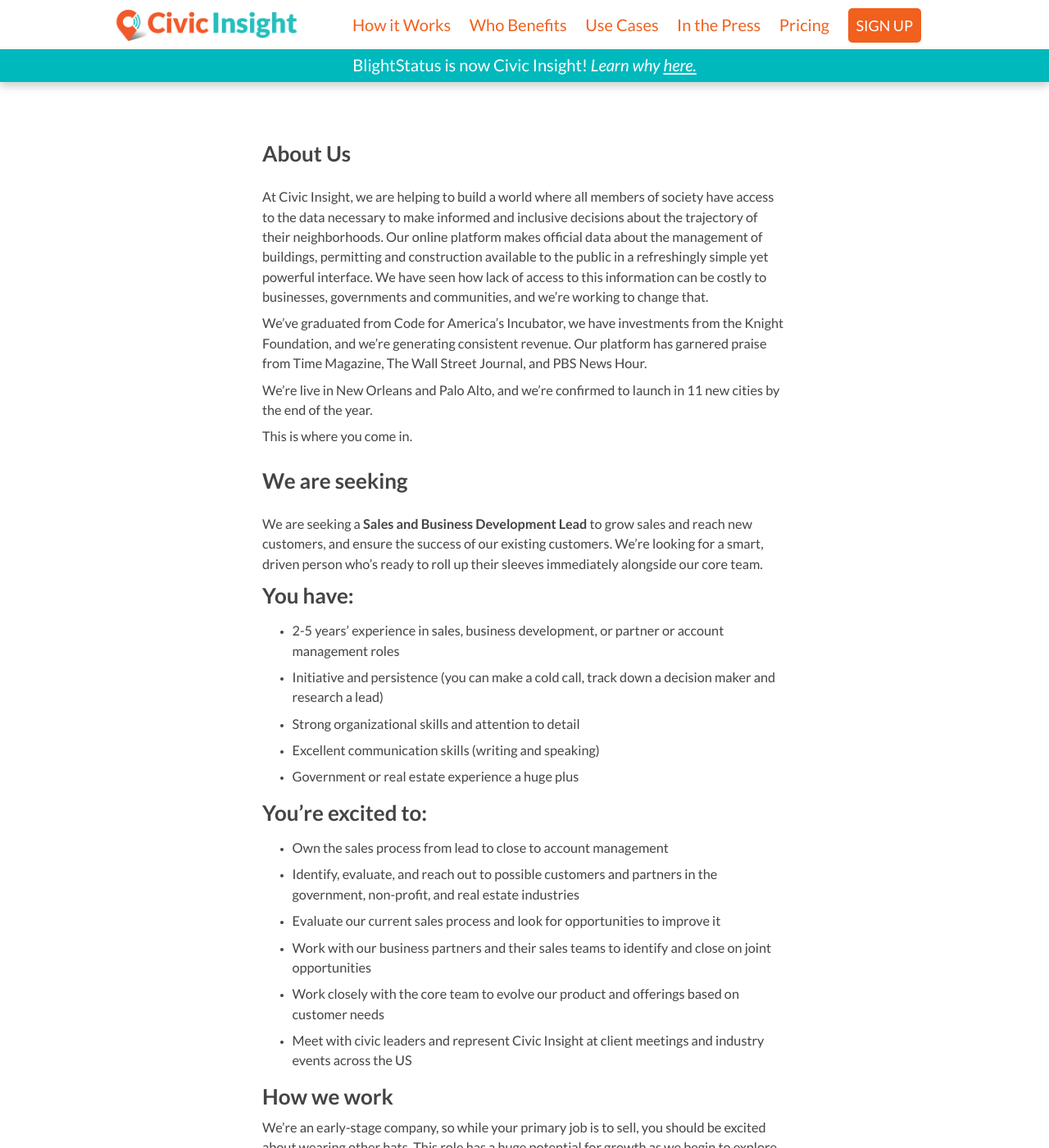
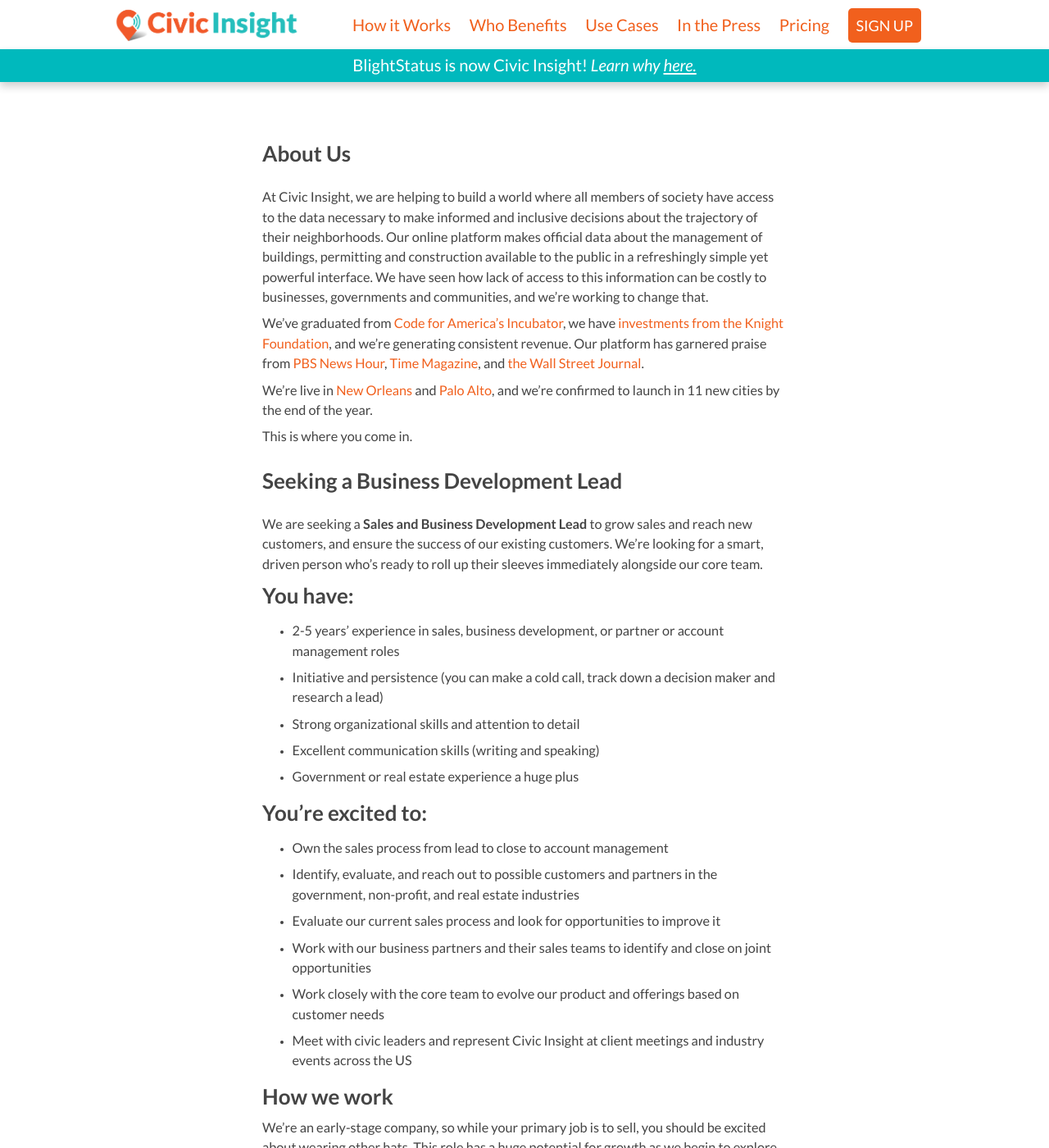
Before and after one commit to civicindustries/civicinsight.com, a Jekyll site: the page built from jobs/sales-and-business-development-lead.md, in a window 1280 px wide and 1400 px high. Shown: the whole window at 82% size. Built offline with Jekyll 4.4.1, drawn with Linux system fonts in a browser that asks for light colours; Markdown is read by kramdown in place of the engine named in the settings; comment, search, counter and statistics services are not loaded; some of the changed text lies outside the part shown.

Commit message:
added links & small language tweaks

```diff
--- a/jobs/sales-and-business-development-lead.md
+++ b/jobs/sales-and-business-development-lead.md
@@ -7,13 +7,13 @@
 
 At Civic Insight, we are helping to build a world where all members of society have access to the data necessary to make informed and inclusive decisions about the trajectory of their neighborhoods. Our online platform makes official data about the management of buildings, permitting and construction available to the public in a refreshingly simple yet powerful interface. We have seen how lack of access to this information can be costly to businesses, governments and communities, and we’re working to change that.
 
-We’ve graduated from Code for America’s Incubator, we have investments from the Knight Foundation, and we’re generating consistent revenue. Our platform has garnered praise from Time Magazine, The Wall Street Journal, and PBS News Hour.
+We’ve graduated from [Code for America’s Incubator](http://codeforamerica.org/geeks/incubator-faq/), we have [investments from the Knight Foundation](http://www.knightfoundation.org/grants/20102537/), and we’re generating consistent revenue. Our platform has garnered praise from [PBS News Hour](http://www.pbs.org/newshour/rundown/a-high-tech-solution-for-a-neighborhood-problem/), [Time Magazine](http://content.time.com/time/magazine/article/0,9171,2140202,00.html), and [the Wall Street Journal](http://blogs.wsj.com/cio/2012/12/04/the-big-easy-hopes-technology-will-solve-hard-recovery-issues/).
 
-We’re live in New Orleans and Palo Alto, and we’re confirmed to launch in 11 new cities by the end of the year.
+We’re live in [New Orleans](http://blightstatus.nola.gov) and [Palo Alto](http://paloalto.civicinsight.com), and we’re confirmed to launch in 11 new cities by the end of the year.
 
 This is where you come in.
 
-#### We are seeking
+#### Seeking a Business Development Lead
 
 We are seeking a *Sales and Business Development Lead* to grow sales and reach new customers, and ensure the success of our existing customers. We’re looking for a smart, driven person who’s ready to roll up their sleeves immediately alongside our core team.
 
```
Also changed, not shown: other parts of jobs/sales-and-business-development-lead.md (+4 -2 lines), jobs/ruby-on-rails-developer.md (+4 -4 lines).
